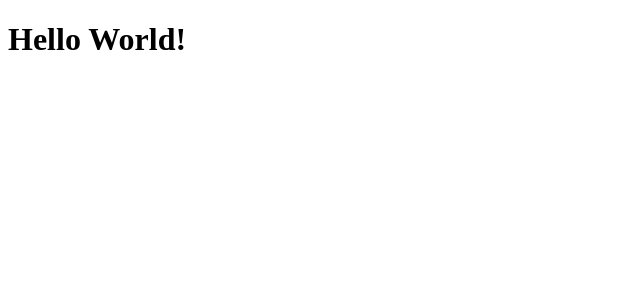
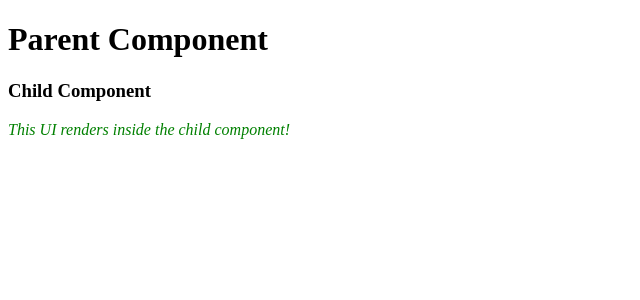
Before and after one commit to sathishgnanaprakasam/fsdwetb7, a React (Vite) app: page / in a window 1280 px wide. Shown: the top 300 px of the page, without its empty margins (0-640 px from the left). Built offline with nearby package versions, Linux system fonts and the light colour scheme.

Commit message:
children props

```diff
--- a/src/App.jsx
+++ b/src/App.jsx
@@ -1,16 +1,12 @@
-import Header from "./components/Header";
+import ChildComponent from "./components/ChildComponent";
 
 const App = () => {
-
-    const getTime = (time) => {
-        console.log(time);
-    }
-
     return (
         <div>
-            <Header
-                getTime={getTime}
-            />
+            <h1>Parent Component</h1>
+            <ChildComponent>
+                <p>This UI renders inside the child component!</p>
+            </ChildComponent>
         </div>
     )
 }
--- /dev/null
+++ b/src/components/ChildComponent.jsx
@@ -0,0 +1,18 @@
+const ChildComponent = ({ children }) => {
+
+    const childrenStyle = {
+        color: "green",
+        fontStyle: "italic"
+    }
+
+    return (
+        <div>
+            <h3>Child Component</h3>
+            <div style={childrenStyle}>
+                {children}
+            </div>
+        </div>
+    )
+}
+
+export default ChildComponent;
--- a/src/components/Header.jsx
+++ /dev/null
@@ -1,13 +0,0 @@
-const Header = ({ getTime }) => {
-    const time = new Date().toLocaleTimeString();
-
-    getTime(time);
-
-    return (
-        <div>
-            <h1>Hello World!</h1>
-        </div>
-    )
-}
-
-export default Header;
```
Also changed, not shown: src/components/Footer.jsx (deleted, +0 -9 lines), 1 other file (tests, documents, lock files or other folders).
